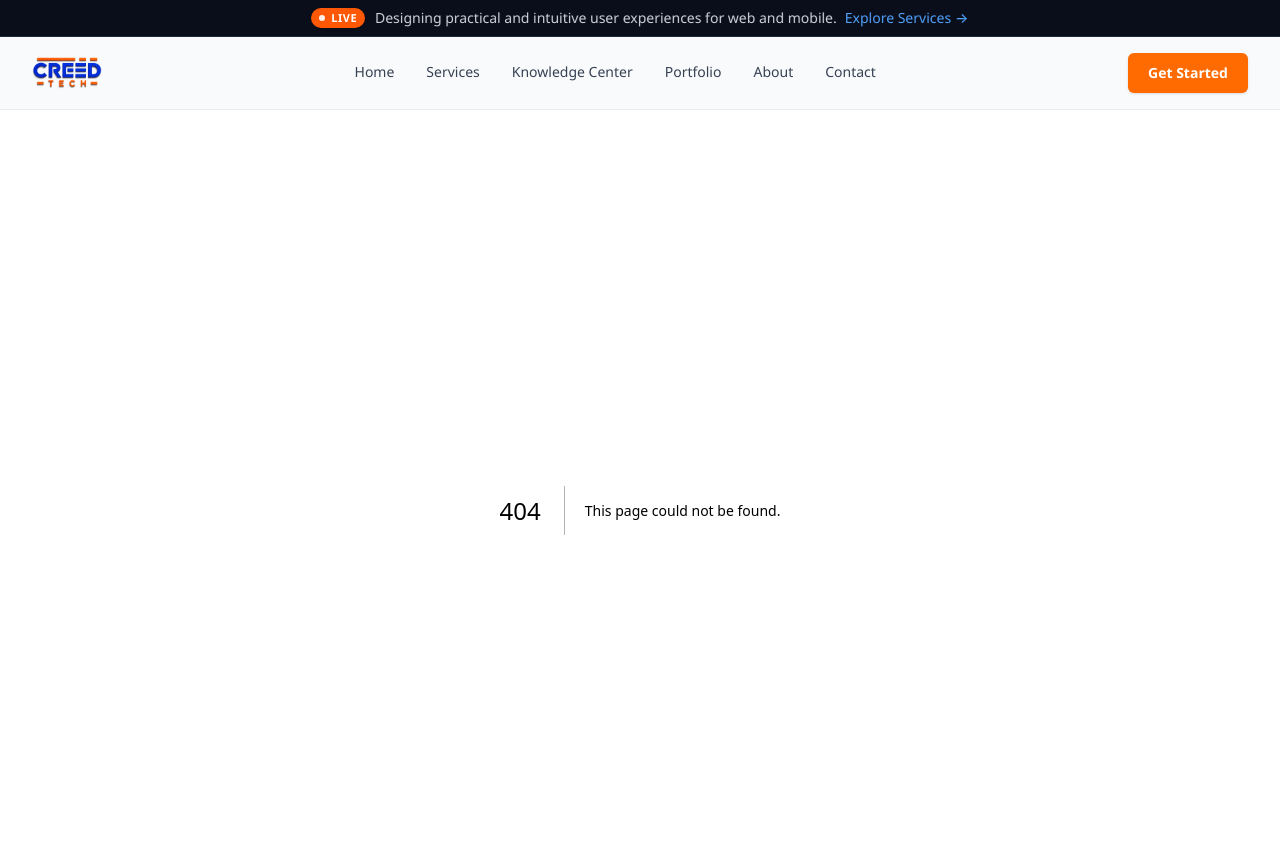
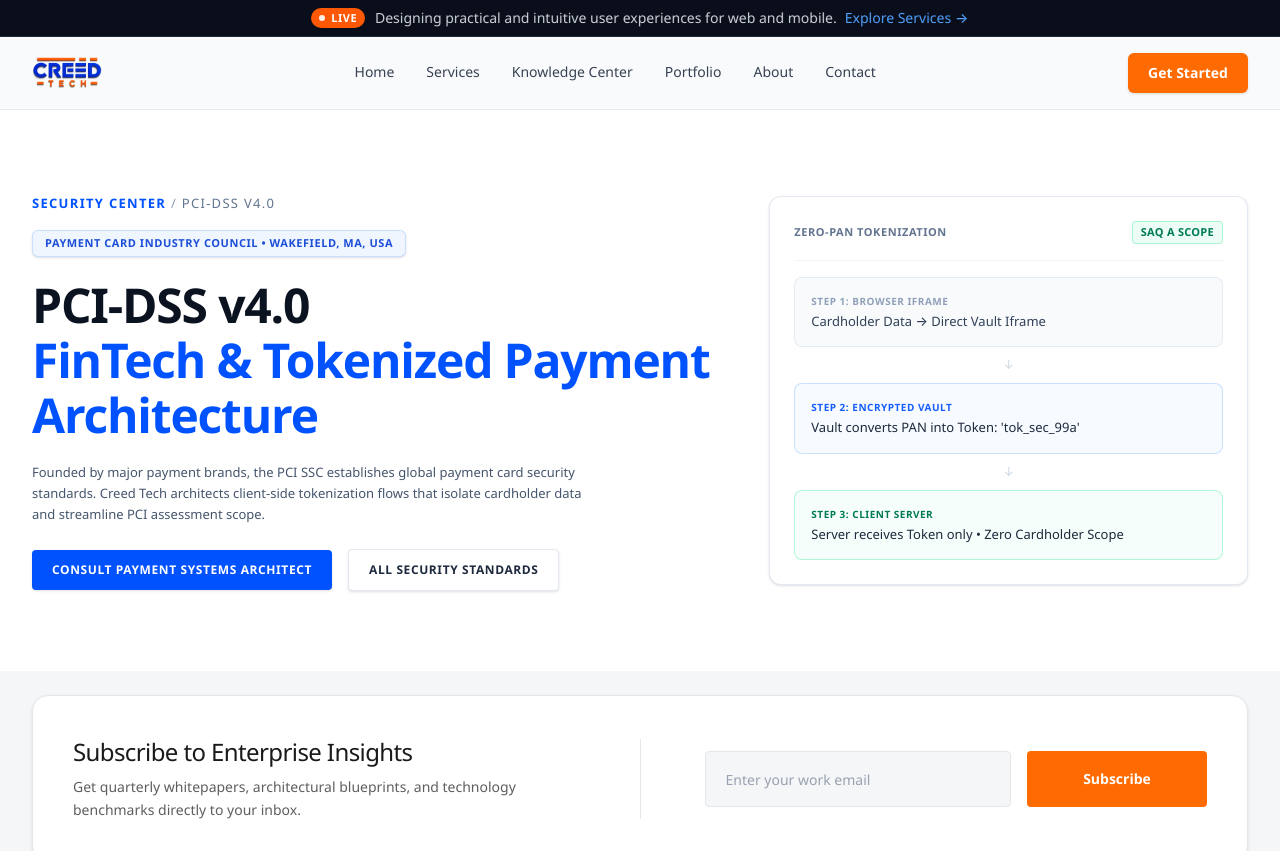
Before and after one commit to tariq200380/enterprise-app, a Next.js app: page /security-pci-dss in a window 1280 px wide. Before the commit this address had no page. Shown: the top 851 px of the page. Built offline with nearby package versions, Linux system fonts and the light colour scheme.

Commit message:
feat: implement PCI-DSS v4.0 page hero section with zero-PAN tokenization card in pure Tailwind CSS

```diff
--- /dev/null
+++ b/src/app/security-pci-dss/page.tsx
@@ -0,0 +1,126 @@
+import type { Metadata } from "next";
+import Link from "next/link";
+
+export const metadata: Metadata = {
+  title: "PCI-DSS v4.0 Payment Architecture | Creed Tech",
+  description:
+    "Founded by major payment brands, the PCI SSC establishes global payment card security standards. Creed Tech architects client-side tokenization flows that isolate cardholder data and streamline PCI assessment scope.",
+};
+
+export default function SecurityPciDssPage() {
+  return (
+    <div className="w-full bg-white">
+      {/* Hero Section (2-Column) */}
+      <section className="w-full pt-16 pb-16 sm:pt-20 sm:pb-20 px-4 sm:px-6 lg:px-8">
+        <div className="max-w-7xl mx-auto">
+          <div className="grid grid-cols-1 lg:grid-cols-12 gap-10 lg:gap-12 items-center">
+            {/* Left Column */}
+            <div className="lg:col-span-7 flex flex-col items-start text-left">
+              {/* Breadcrumb Header */}
+              <div className="mb-4">
+                <span className="text-xs sm:text-[13px] font-bold text-[#0052FF] tracking-widest uppercase">
+                  <Link href="/security" className="hover:underline">
+                    SECURITY CENTER
+                  </Link>{" "}
+                  <span className="text-slate-400 font-normal">/</span>{" "}
+                  <span className="text-slate-500 font-normal">PCI-DSS V4.0</span>
+                </span>
+              </div>
+
+              {/* Badge */}
+              <div className="inline-flex items-center gap-2 px-3 py-1 rounded-md bg-[#EFF6FF] border border-[#BFDBFE]/80 text-[#1D4ED8] text-[11px] font-bold tracking-wider uppercase mb-5 shadow-sm">
+                <span>PAYMENT CARD INDUSTRY COUNCIL &bull; WAKEFIELD, MA, USA</span>
+              </div>
+
+              {/* Heading with 2-Tone Color */}
+              <h1 className="text-3xl sm:text-4xl md:text-5xl font-extrabold tracking-tight leading-[1.15] mb-5">
+                <span className="text-[#0B1220] block">PCI-DSS v4.0</span>
+                <span className="text-[#0052FF] block">FinTech &amp; Tokenized Payment</span>
+                <span className="text-[#0052FF] block">Architecture</span>
+              </h1>
+
+              {/* Subtitle */}
+              <p className="text-slate-600 text-xs sm:text-[13px] leading-relaxed max-w-xl mb-6 font-normal">
+                Founded by major payment brands, the PCI SSC establishes global payment card security standards. Creed Tech architects client-side tokenization flows that isolate cardholder data and streamline PCI assessment scope.
+              </p>
+
+              {/* Action Buttons */}
+              <div className="flex flex-wrap items-center gap-4">
+                <Link
+                  href="/contact"
+                  className="px-5 py-3 bg-[#0052FF] hover:bg-[#0043D1] text-white font-bold text-xs tracking-wider rounded uppercase transition-colors shadow-sm"
+                >
+                  CONSULT PAYMENT SYSTEMS ARCHITECT
+                </Link>
+                <Link
+                  href="/security"
+                  className="px-5 py-3 bg-white hover:bg-slate-50 text-slate-800 font-bold text-xs tracking-wider rounded uppercase border border-slate-200 transition-colors shadow-sm"
+                >
+                  ALL SECURITY STANDARDS
+                </Link>
+              </div>
+            </div>
+
+            {/* Right Column: Zero-PAN Tokenization Card */}
+            <div className="lg:col-span-5">
+              <div className="bg-white border border-slate-200/90 rounded-xl p-5 sm:p-6 shadow-sm">
+                {/* Header of Card */}
+                <div className="flex items-center justify-between border-b border-slate-100 pb-4 mb-4">
+                  <span className="text-slate-500 font-bold text-[10px] sm:text-[11px] uppercase tracking-wider">
+                    ZERO-PAN TOKENIZATION
+                  </span>
+                  <span className="px-2 py-0.5 rounded bg-emerald-50 border border-emerald-200/90 text-emerald-700 text-[10px] sm:text-[11px] font-bold tracking-wide">
+                    SAQ A SCOPE
+                  </span>
+                </div>
+
+                {/* 3 Step Flow Diagram */}
+                <div className="space-y-2">
+                  {/* Step 1 */}
+                  <div className="bg-slate-50 border border-slate-200/80 rounded-lg p-3.5 sm:p-4 text-left">
+                    <span className="text-slate-400 font-bold text-[10px] tracking-wider uppercase block mb-1">
+                      STEP 1: BROWSER IFRAME
+                    </span>
+                    <p className="text-slate-700 font-medium text-xs sm:text-[13px] font-mono">
+                      Cardholder Data &rarr; Direct Vault Iframe
+                    </p>
+                  </div>
+
+                  {/* Arrow Connector */}
+                  <div className="text-slate-300 text-xs text-center flex justify-center py-0.5">
+                    &darr;
+                  </div>
+
+                  {/* Step 2 */}
+                  <div className="bg-blue-50/50 border border-blue-200/80 rounded-lg p-3.5 sm:p-4 text-left">
+                    <span className="text-blue-600 font-bold text-[10px] tracking-wider uppercase block mb-1">
+                      STEP 2: ENCRYPTED VAULT
+                    </span>
+                    <p className="text-slate-800 font-medium text-xs sm:text-[13px] font-mono">
+                      Vault converts PAN into Token: &apos;tok_sec_99a&apos;
+                    </p>
+                  </div>
+
+                  {/* Arrow Connector */}
+                  <div className="text-slate-300 text-xs text-center flex justify-center py-0.5">
+                    &darr;
+                  </div>
+
+                  {/* Step 3 */}
+                  <div className="bg-emerald-50/50 border border-emerald-200/80 rounded-lg p-3.5 sm:p-4 text-left">
+                    <span className="text-emerald-700 font-bold text-[10px] tracking-wider uppercase block mb-1">
+                      STEP 3: CLIENT SERVER
+                    </span>
+                    <p className="text-slate-800 font-medium text-xs sm:text-[13px] font-mono">
+                      Server receives Token only &bull; Zero Cardholder Scope
+                    </p>
+                  </div>
+                </div>
+              </div>
+            </div>
+          </div>
+        </div>
+      </section>
+    </div>
+  );
+}
--- a/src/app/security/page.tsx
+++ b/src/app/security/page.tsx
@@ -244,7 +244,7 @@
                     SCOPE REDUCED
                   </span>
                   <Link
-                    href="/contact"
+                    href="/security-pci-dss"
                     className="text-[#0052FF] hover:text-[#0043D1] text-xs font-semibold inline-flex items-center gap-1 transition-colors"
                   >
                     <span>View Architecture</span>
@@ -269,7 +269,7 @@
                   Scope Optimized
                 </span>
                 <Link
-                  href="/contact"
+                  href="/security-pci-dss"
                   className="text-slate-800 text-xs font-semibold hover:text-[#0052FF] transition-colors"
                 >
                   Explore Full Breakdown
--- /dev/null
+++ b/src/app/security/pci-dss/page.tsx
@@ -0,0 +1 @@
+export { default, metadata } from "@/app/security-pci-dss/page";
--- a/src/components/Footer.tsx
+++ b/src/components/Footer.tsx
@@ -273,7 +273,7 @@
               SOC 2
             </Link>
             <Link
-              href="/security#frameworks"
+              href="/security-pci-dss"
               className="w-full sm:w-28 h-8 flex items-center justify-center text-center text-xs font-medium rounded-[4px] bg-[#242424] text-[#F4F6F8]/90 border border-[#383838] transition-colors duration-150 hover:border-[#FF6B00] hover:text-[#FF6B00] hover:bg-[#FF6B00]/10 cursor-pointer select-none"
             >
               PCI-DSS
```
